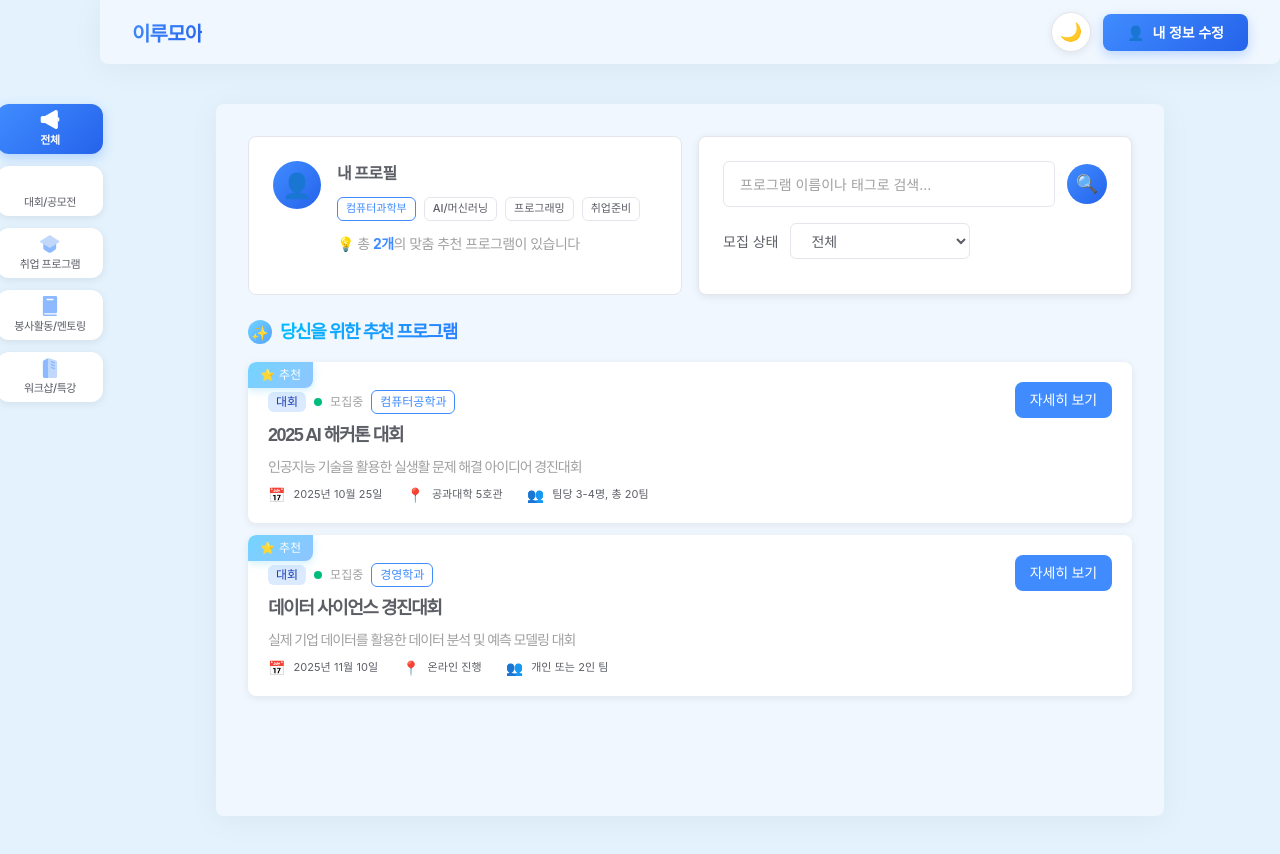
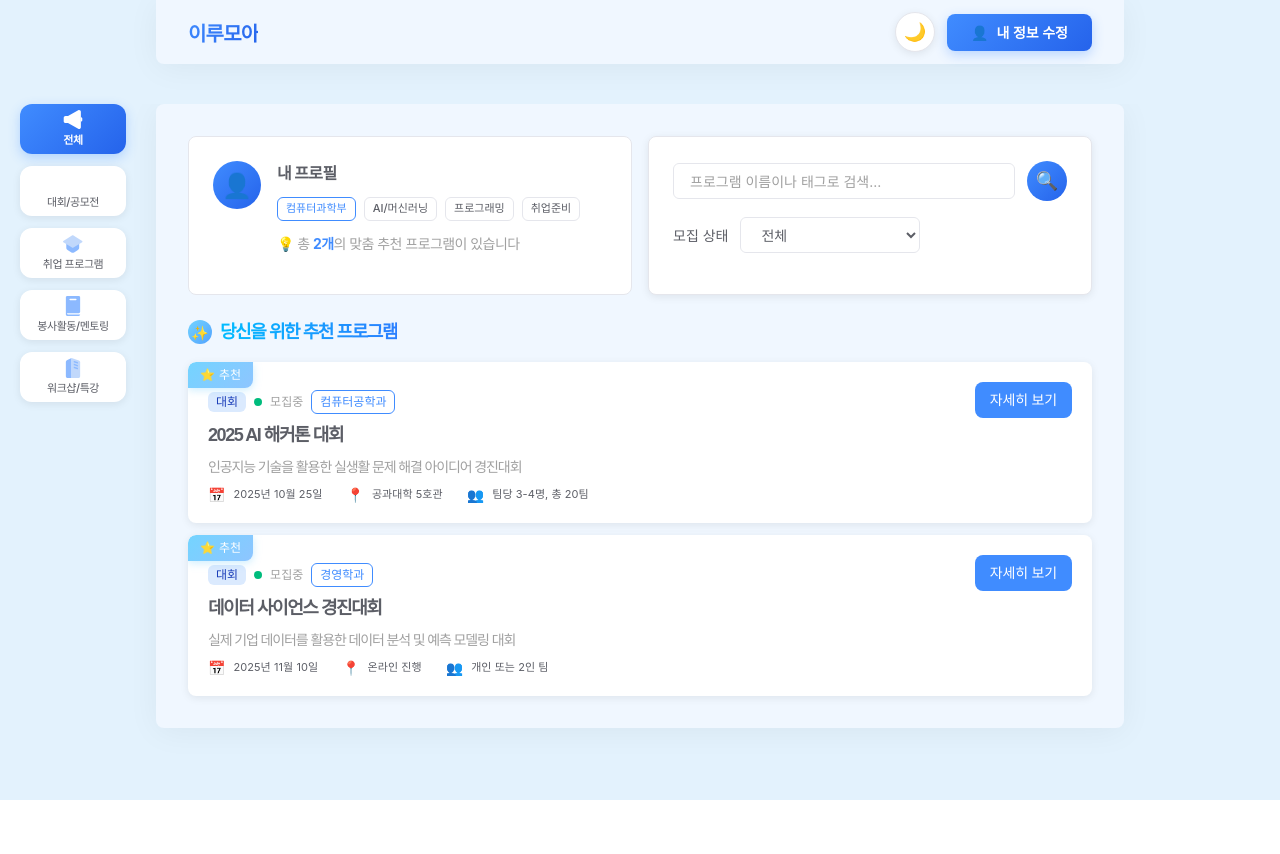
Before and after one commit to UOS-Irumoa/Irumoa-client, a Next.js app: page / in a window 1280 px wide. Shown: the top 854 px of the page. After the commit the page ends 800 px from the top, so only its background shows below. Built offline with nearby package versions, Linux system fonts and the light colour scheme.

Commit message:
style : 헤더바 및 콘텐츠 영역 너비 설정

```diff
--- a/src/app/globals.css
+++ b/src/app/globals.css
@@ -10,6 +10,7 @@
   }
 }
 
+html,
 body {
   margin: 0;
   padding: 0;
@@ -20,4 +21,10 @@ body {
     sans-serif;
   -webkit-font-smoothing: antialiased;
   -moz-osx-font-smoothing: grayscale;
+  overflow-x: hidden;
+  max-width: 100vw;
 }
+
+* {
+  box-sizing: border-box;
+}
--- a/src/app/layout.tsx
+++ b/src/app/layout.tsx
@@ -8,25 +8,36 @@ import Sidebar from "@/components/Sidebar";
 import Header from "@/components/Header";
 
 const AppContainer = styled.div`
-  display: flex;
+  position: relative;
   min-height: 100vh;
+  max-width: 100vw;
+  overflow-x: hidden;
   background: ${({ theme }) => theme.colors.background.main};
 `;
 
-const MainContentArea = styled.main`
-  flex: 1;
-  margin-left: ${({ theme }) => theme.layout.sidebarWidth};
-  margin-top: ${({ theme }) => theme.layout.headerHeight};
-  padding: ${({ theme }) => theme.padding.xxl}
-    ${({ theme }) => theme.padding.container}
-    ${({ theme }) => theme.padding.section}
-    ${({ theme }) => theme.padding.container};
+const HeaderWrapper = styled.div`
+  width: 100%;
+  max-width: 100vw;
+  overflow-x: hidden;
+  padding: 0 ${({ theme }) => theme.padding.container} 0;
+  box-sizing: border-box;
 
   @media (max-width: ${({ theme }) => theme.breakpoints.tablet}) {
-    margin-left: ${({ theme }) => theme.layout.sidebarWidthMobile};
-    margin-top: ${({ theme }) => theme.layout.headerHeight};
     padding: ${({ theme }) => theme.padding.xl}
-      ${({ theme }) => theme.padding.xxl} ${({ theme }) => theme.padding.xxl}
+      ${({ theme }) => theme.padding.xxl} 0;
+  }
+`;
+
+const MainContentArea = styled.main`
+  width: 100%;
+  max-width: 100vw;
+  overflow-x: hidden;
+  padding: 0 ${({ theme }) => theme.padding.container}
+    ${({ theme }) => theme.padding.section};
+  box-sizing: border-box;
+
+  @media (max-width: ${({ theme }) => theme.breakpoints.tablet}) {
+    padding: 0 ${({ theme }) => theme.padding.xxl}
       ${({ theme }) => theme.padding.xxl};
   }
 `;
@@ -36,7 +47,10 @@ const ContentWrapper = styled.div`
   border-radius: ${({ theme }) => theme.borderRadius.md};
   box-shadow: ${({ theme }) => theme.shadows.header};
   padding: ${({ theme }) => theme.padding.xl};
-  min-height: calc(100vh - 152px);
+  min-height: calc(100vh - 200px);
+  max-width: 100%;
+  overflow-x: hidden;
+  box-sizing: border-box;
 `;
 
 export default function RootLayout({
@@ -50,7 +64,9 @@ export default function RootLayout({
         <Providers>
           <AppContainer>
             <Sidebar />
-            <Header />
+            <HeaderWrapper>
+              <Header />
+            </HeaderWrapper>
             <MainContentArea>
               <ContentWrapper>{children}</ContentWrapper>
             </MainContentArea>
--- a/src/components/Header.tsx
+++ b/src/components/Header.tsx
@@ -4,23 +4,20 @@ import styled from "@emotion/styled";
 import { useTheme } from "@/components/provider/ThemeProvider";
 
 const HeaderContainer = styled.header`
-  position: fixed;
-  top: 0;
-  left: ${({ theme }) => theme.layout.sidebarWidth};
-  right: 0;
+  width: 100%;
   height: ${({ theme }) => theme.layout.headerHeight};
   background: ${({ theme }) => theme.colors.background.content};
   box-shadow: ${({ theme }) => theme.shadows.header};
-  border-radius: 0px 0px ${({ theme }) => theme.borderRadius.md}
-    ${({ theme }) => theme.borderRadius.md};
   display: flex;
   align-items: center;
   justify-content: space-between;
   padding: 0 ${({ theme }) => theme.padding.xl};
-  z-index: 100;
+  box-sizing: border-box;
+  border-radius: 0 0 ${({ theme }) => theme.borderRadius.md}
+    ${({ theme }) => theme.borderRadius.md};
+  margin-bottom: ${({ theme }) => theme.padding.xxl};
 
   @media (max-width: ${({ theme }) => theme.breakpoints.tablet}) {
-    left: ${({ theme }) => theme.layout.sidebarWidthMobile};
     padding: 0 ${({ theme }) => theme.padding.lg};
   }
 `;
--- a/src/components/Sidebar.tsx
+++ b/src/components/Sidebar.tsx
@@ -1,35 +1,23 @@
-'use client';
+"use client";
 
-import styled from '@emotion/styled';
-import { usePathname, useRouter } from 'next/navigation';
-import Image from 'next/image';
+import styled from "@emotion/styled";
+import { usePathname, useRouter } from "next/navigation";
+import Image from "next/image";
 
-const SidebarContainer = styled.aside`
-  width: ${({ theme }) => theme.layout.sidebarWidth};
-  min-height: 100vh;
-  background: ${({ theme }) => theme.colors.background.main};
-  padding: 104px 0 ${({ theme }) => theme.padding.xxl} 0;
+const Nav = styled.nav`
   position: fixed;
-  top: 0;
-  left: 0;
+  top: 104px;
+  left: 20px;
   display: flex;
   flex-direction: column;
-  align-items: center;
+  gap: ${({ theme }) => theme.spacing.md};
   z-index: 50;
 
   @media (max-width: ${({ theme }) => theme.breakpoints.tablet}) {
-    width: ${({ theme }) => theme.layout.sidebarWidthMobile};
-    padding: ${({ theme }) => theme.padding.xl} 0 ${({ theme }) => theme.padding.xl} 0;
+    top: ${({ theme }) => theme.padding.xl};
+    left: 12px;
+    gap: ${({ theme }) => theme.spacing.sm};
   }
-`;
-
-const Nav = styled.nav`
-  display: flex;
-  flex-direction: column;
-  gap: ${({ theme }) => theme.spacing.md};
-  width: 100%;
-  padding: 0 0;
-  align-items: center;
 `;
 
 const NavButton = styled.button<{ isActive: boolean }>`
@@ -42,20 +30,17 @@ const NavButton = styled.button<{ isActive: boolean }>`
   gap: ${({ theme }) => theme.spacing.xs};
   border: none;
   border-radius: ${({ theme }) => theme.borderRadius.lg};
-  background: ${({ theme, isActive }) => isActive
-    ? theme.colors.primary.gradient
-    : theme.colors.background.paper};
-  box-shadow: ${({ theme, isActive }) => isActive
-    ? theme.shadows.buttonActive
-    : theme.shadows.button};
+  background: ${({ theme, isActive }) =>
+    isActive ? theme.colors.primary.gradient : theme.colors.background.paper};
+  box-shadow: ${({ theme, isActive }) =>
+    isActive ? theme.shadows.buttonActive : theme.shadows.button};
   cursor: pointer;
   transition: all 0.2s ease;
 
   &:hover {
     transform: translateY(-2px);
-    box-shadow: ${({ theme, isActive }) => isActive
-      ? '0px 6px 16px 0px rgba(64, 140, 255, 0.4)'
-      : theme.shadows.md};
+    box-shadow: ${({ theme, isActive }) =>
+      isActive ? "0px 6px 16px 0px rgba(64, 140, 255, 0.4)" : theme.shadows.md};
   }
 
   &:active {
@@ -75,7 +60,7 @@ const NavIconWrapper = styled.div<{ isActive: boolean }>`
   align-items: center;
   justify-content: center;
   position: relative;
-  opacity: ${props => props.isActive ? 1 : 0.6};
+  opacity: ${(props) => (props.isActive ? 1 : 0.6)};
 
   svg {
     width: 100%;
@@ -91,12 +76,12 @@ const NavIconWrapper = styled.div<{ isActive: boolean }>`
 const NavLabel = styled.span<{ isActive: boolean }>`
   font-family: ${({ theme }) => theme.typography.fontFamily.primary};
   font-size: ${({ theme }) => theme.typography.fontSize.sm};
-  font-weight: ${({ theme, isActive }) => isActive
+  font-weight: ${({ theme, isActive }) =>
+    isActive
       ? theme.typography.fontWeight.bold
       : theme.typography.fontWeight.medium};
-  color: ${({ theme, isActive }) => isActive
-    ? theme.colors.text.white
-    : theme.colors.text.primary};
+  color: ${({ theme, isActive }) =>
+    isActive ? theme.colors.text.white : theme.colors.text.primary};
   letter-spacing: ${({ theme }) => theme.typography.letterSpacing.tight};
   line-height: ${({ theme }) => theme.typography.lineHeight.tight};
   text-align: center;
@@ -107,11 +92,23 @@ const NavLabel = styled.span<{ isActive: boolean }>`
 `;
 
 const menuItems = [
-  { href: '/', icon: '/images/icon-home.svg', label: '전체' },
-  { href: '/contests', icon: '/images/icon-contest.svg', label: '대회/공모전' },
-  { href: '/employment', icon: '/images/icon-employment.svg', label: '취업 프로그램' },
-  { href: '/volunteer', icon: '/images/icon-volunteer.svg', label: '봉사활동/멘토링' },
-  { href: '/workshop', icon: '/images/icon-workshop.svg', label: '워크샵/특강' },
+  { href: "/", icon: "/images/icon-home.svg", label: "전체" },
+  { href: "/contests", icon: "/images/icon-contest.svg", label: "대회/공모전" },
+  {
+    href: "/employment",
+    icon: "/images/icon-employment.svg",
+    label: "취업 프로그램",
+  },
+  {
+    href: "/volunteer",
+    icon: "/images/icon-volunteer.svg",
+    label: "봉사활동/멘토링",
+  },
+  {
+    href: "/workshop",
+    icon: "/images/icon-workshop.svg",
+    label: "워크샵/특강",
+  },
 ];
 
 export default function Sidebar() {
@@ -123,7 +120,6 @@ export default function Sidebar() {
   };
 
   return (
-    <SidebarContainer>
     <Nav>
       {menuItems.map((item) => (
         <NavButton
@@ -138,7 +134,8 @@ export default function Sidebar() {
               width={20}
               height={20}
               style={{
-                  filter: pathname === item.href ? 'brightness(0) invert(1)' : 'none'
+                filter:
+                  pathname === item.href ? "brightness(0) invert(1)" : "none",
               }}
             />
           </NavIconWrapper>
@@ -146,6 +143,5 @@ export default function Sidebar() {
         </NavButton>
       ))}
     </Nav>
-    </SidebarContainer>
   );
 }
--- a/src/styles/theme.ts
+++ b/src/styles/theme.ts
@@ -41,9 +41,9 @@ export interface Theme {
     lg: string;
     xl: string;
     xxl: string;
-    '2xl': string;
-    '3xl': string;
-    '4xl': string;
+    "2xl": string;
+    "3xl": string;
+    "4xl": string;
   };
   padding: {
     xs: string;
@@ -96,10 +96,10 @@ export interface Theme {
       md: string;
       lg: string;
       xl: string;
-      '2xl': string;
-      '3xl': string;
-      '4xl': string;
-      '5xl': string;
+      "2xl": string;
+      "3xl": string;
+      "4xl": string;
+      "5xl": string;
     };
     fontWeight: {
       light: number;
@@ -137,105 +137,107 @@ export interface Theme {
 export const lightTheme: Theme = {
   colors: {
     primary: {
-      main: '#408CFF',
-      light: '#98BFFA',
-      dark: '#2563EB',
-      gradient: 'linear-gradient(135deg, #408CFF 0%, #2563EB 100%)',
+      main: "#408CFF",
+      light: "#98BFFA",
+      dark: "#2563EB",
+      gradient: "linear-gradient(135deg, #408CFF 0%, #2563EB 100%)",
     },
     secondary: {
-      main: '#74D4FF',
-      light: '#8EC5FF',
-      dark: '#51A2FF',
+      main: "#74D4FF",
+      light: "#8EC5FF",
+      dark: "#51A2FF",
     },
     background: {
-      main: '#E3F2FD',
-      paper: '#FFFFFF',
-      content: '#F0F7FF',
+      main: "#E3F2FD",
+      paper: "#FFFFFF",
+      content: "#F0F7FF",
     },
     text: {
-      primary: '#5C5E66',
-      secondary: '#A0A0A0',
-      disabled: '#C0C0C0',
-      white: '#FFFFFF',
+      primary: "#5C5E66",
+      secondary: "#A0A0A0",
+      disabled: "#C0C0C0",
+      white: "#FFFFFF",
     },
     border: {
-      main: '#E5E6EC',
-      light: '#F0F1F5',
+      main: "#E5E6EC",
+      light: "#F0F1F5",
     },
     status: {
-      error: '#EF4444',
-      success: '#00BC7D',
-      warning: '#F59E0B',
-      info: '#408CFF',
+      error: "#EF4444",
+      success: "#00BC7D",
+      warning: "#F59E0B",
+      info: "#408CFF",
     },
-    white: '#FFFFFF',
+    white: "#FFFFFF",
   },
   spacing: {
-    xs: '4px',
-    sm: '8px',
-    md: '12px',
-    lg: '16px',
-    xl: '24px',
-    xxl: '32px',
-    '2xl': '40px',
-    '3xl': '48px',
-    '4xl': '64px',
+    xs: "4px",
+    sm: "8px",
+    md: "12px",
+    lg: "16px",
+    xl: "24px",
+    xxl: "32px",
+    "2xl": "40px",
+    "3xl": "48px",
+    "4xl": "64px",
   },
   padding: {
-    xs: '4px',
-    sm: '8px',
-    md: '16px',
-    lg: '24px',
-    xl: '32px',
-    xxl: '40px',
-    section: '48px',
-    container: '116px',
+    xs: "4px",
+    sm: "8px",
+    md: "16px",
+    lg: "24px",
+    xl: "32px",
+    xxl: "40px",
+    section: "48px",
+    container: "156px",
   },
   margin: {
-    xs: '4px',
-    sm: '8px',
-    md: '16px',
-    lg: '24px',
-    xl: '32px',
-    xxl: '40px',
-    section: '64px',
+    xs: "4px",
+    sm: "8px",
+    md: "16px",
+    lg: "24px",
+    xl: "32px",
+    xxl: "40px",
+    section: "64px",
   },
   borderRadius: {
-    xs: '4px',
-    sm: '6px',
-    md: '8px',
-    lg: '12px',
-    xl: '16px',
-    full: '9999px',
+    xs: "4px",
+    sm: "6px",
+    md: "8px",
+    lg: "12px",
+    xl: "16px",
+    full: "9999px",
   },
   shadows: {
-    xs: '0px 1px 2px 0px rgba(0, 0, 0, 0.05)',
-    sm: '0px 2px 4px 0px rgba(0, 0, 0, 0.06)',
-    md: '0px 2px 8px 0px rgba(0, 0, 0, 0.08)',
-    lg: '0px 4px 16px 0px rgba(0, 0, 0, 0.1)',
-    xl: '0px 8px 32px 0px rgba(0, 0, 0, 0.12)',
-    button: '0px 2px 8px 0px rgba(0, 0, 0, 0.08)',
-    buttonActive: '0px 4px 12px 0px rgba(64, 140, 255, 0.3)',
-    card: '0px 2px 8px 0px rgba(0, 0, 0, 0.08)',
-    header: '0px 4px 32px 0px rgba(0, 0, 0, 0.05)',
+    xs: "0px 1px 2px 0px rgba(0, 0, 0, 0.05)",
+    sm: "0px 2px 4px 0px rgba(0, 0, 0, 0.06)",
+    md: "0px 2px 8px 0px rgba(0, 0, 0, 0.08)",
+    lg: "0px 4px 16px 0px rgba(0, 0, 0, 0.1)",
+    xl: "0px 8px 32px 0px rgba(0, 0, 0, 0.12)",
+    button: "0px 2px 8px 0px rgba(0, 0, 0, 0.08)",
+    buttonActive: "0px 4px 12px 0px rgba(64, 140, 255, 0.3)",
+    card: "0px 2px 8px 0px rgba(0, 0, 0, 0.08)",
+    header: "0px 4px 32px 0px rgba(0, 0, 0, 0.05)",
   },
   typography: {
     fontFamily: {
-      primary: "'Noto Sans KR', -apple-system, BlinkMacSystemFont, 'Segoe UI', Roboto, sans-serif",
-      secondary: "'Inter', -apple-system, BlinkMacSystemFont, 'Segoe UI', Roboto, sans-serif",
+      primary:
+        "'Noto Sans KR', -apple-system, BlinkMacSystemFont, 'Segoe UI', Roboto, sans-serif",
+      secondary:
+        "'Inter', -apple-system, BlinkMacSystemFont, 'Segoe UI', Roboto, sans-serif",
       mono: "'Courier New', Courier, monospace",
     },
     fontSize: {
-      xs: '10px',
-      sm: '11px',
-      base: '14px',
-      md: '16px',
-      lg: '18px',
-      xl: '20px',
-      '2xl': '24px',
-      '3xl': '28px',
-      '4xl': '32px',
-      '5xl': '40px',
+      xs: "10px",
+      sm: "11px",
+      base: "14px",
+      md: "16px",
+      lg: "18px",
+      xl: "20px",
+      "2xl": "24px",
+      "3xl": "28px",
+      "4xl": "32px",
+      "5xl": "40px",
     },
     fontWeight: {
       light: 300,
@@ -251,22 +253,22 @@ export const lightTheme: Theme = {
       relaxed: 1.75,
     },
     letterSpacing: {
-      tight: '-0.04em',
-      normal: '0',
-      wide: '0.02em',
+      tight: "-0.04em",
+      normal: "0",
+      wide: "0.02em",
     },
   },
   breakpoints: {
-    mobile: '640px',
-    tablet: '768px',
-    desktop: '1024px',
-    wide: '1440px',
+    mobile: "640px",
+    tablet: "768px",
+    desktop: "1024px",
+    wide: "1440px",
   },
   layout: {
-    sidebarWidth: '100px',
-    sidebarWidthMobile: '80px',
-    headerHeight: '64px',
-    contentMaxWidth: '1200px',
+    sidebarWidth: "100px",
+    sidebarWidthMobile: "80px",
+    headerHeight: "64px",
+    contentMaxWidth: "1200px",
   },
 };
 
@@ -274,37 +276,37 @@ export const darkTheme: Theme = {
   ...lightTheme,
   colors: {
     primary: {
-      main: '#60A5FA',
-      light: '#93C5FD',
-      dark: '#3B82F6',
-      gradient: 'linear-gradient(135deg, #60A5FA 0%, #3B82F6 100%)',
+      main: "#60A5FA",
+      light: "#93C5FD",
+      dark: "#3B82F6",
+      gradient: "linear-gradient(135deg, #60A5FA 0%, #3B82F6 100%)",
     },
     secondary: {
-      main: '#7DD3FC',
-      light: '#A5F3FC',
-      dark: '#38BDF8',
+      main: "#7DD3FC",
+      light: "#A5F3FC",
+      dark: "#38BDF8",
     },
     background: {
-      main: '#0F172A',
-      paper: '#1E293B',
-      content: '#1E293B',
+      main: "#0F172A",
+      paper: "#1E293B",
+      content: "#1E293B",
     },
     text: {
-      primary: '#F1F5F9',
-      secondary: '#94A3B8',
-      disabled: '#64748B',
-      white: '#FFFFFF',
+      primary: "#F1F5F9",
+      secondary: "#94A3B8",
+      disabled: "#64748B",
+      white: "#FFFFFF",
     },
     border: {
-      main: '#334155',
-      light: '#475569',
+      main: "#334155",
+      light: "#475569",
     },
     status: {
-      error: '#F87171',
-      success: '#34D399',
-      warning: '#FBBF24',
-      info: '#60A5FA',
+      error: "#F87171",
+      success: "#34D399",
+      warning: "#FBBF24",
+      info: "#60A5FA",
     },
-    white: '#FFFFFF',
+    white: "#FFFFFF",
   },
 };
```
Lines whose indentation alone changed are shown as unchanged.
